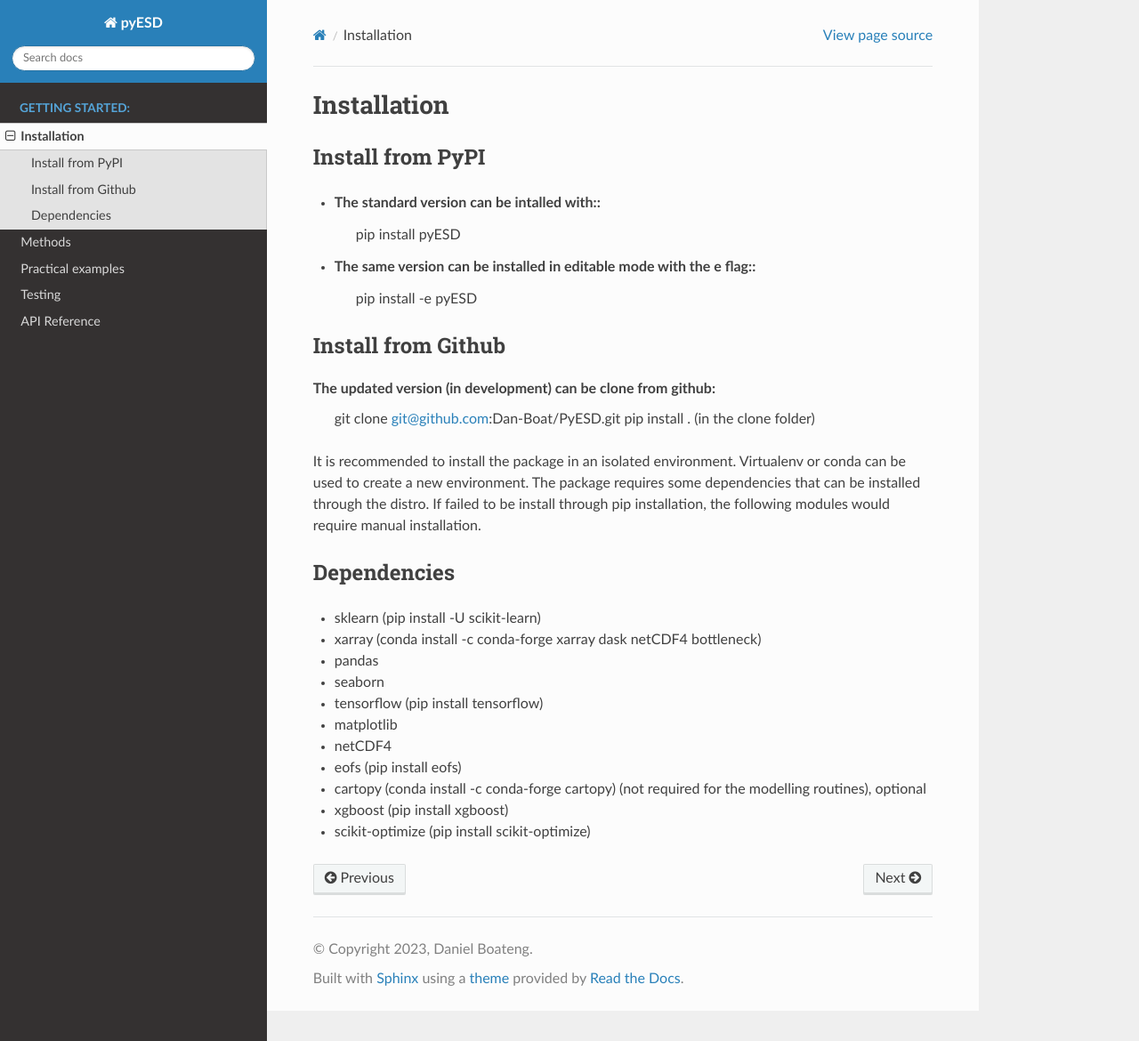
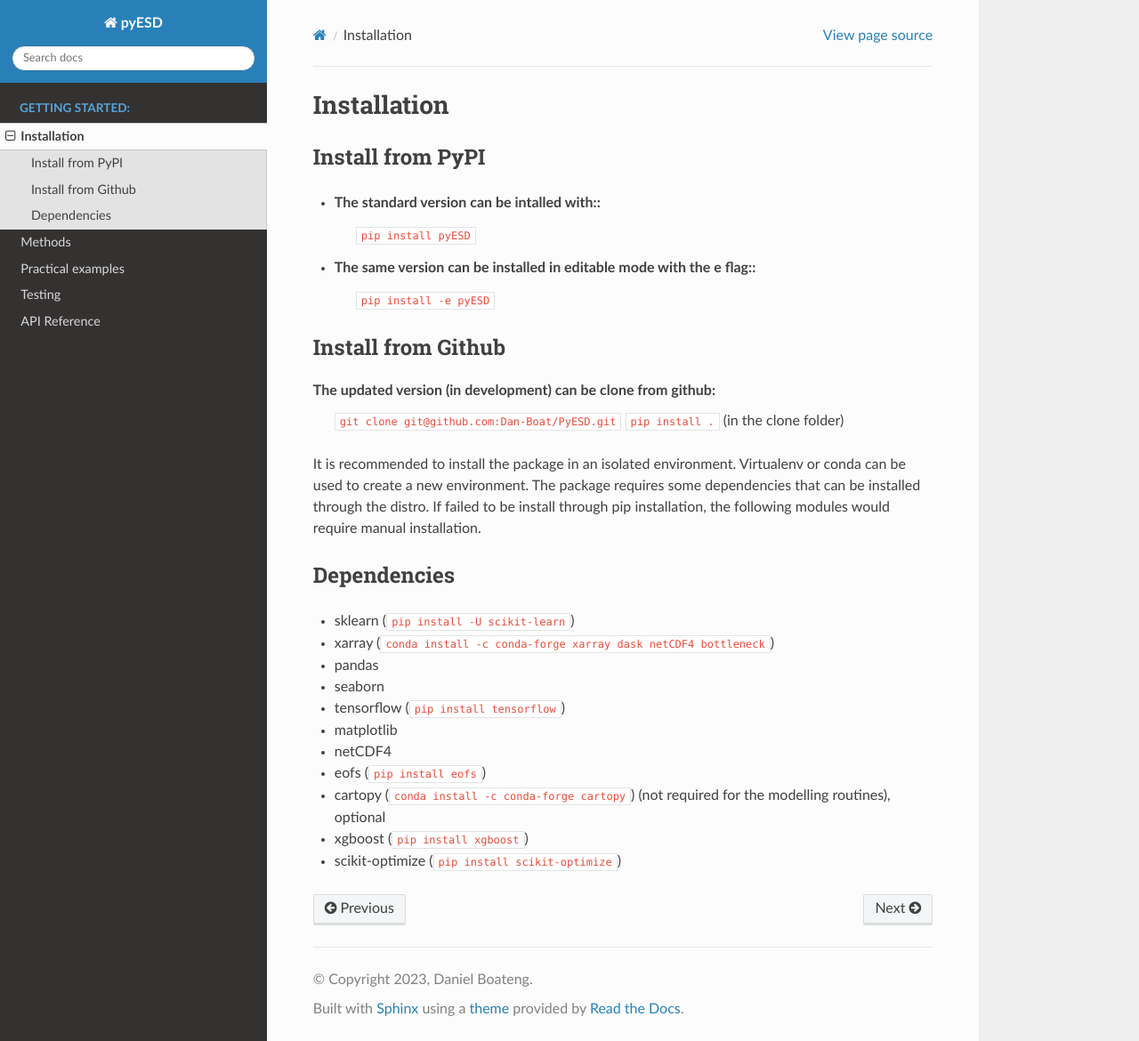
Before and after one commit to Dan-Boat/PyESD, a Sphinx documentation site: the page built from docs/source/installation.rst, in a window 1280 px wide and 1170 px high. Shown: the whole window at 89% size. Built offline with Sphinx 7.4.7 and the Read the Docs theme 2.0.0, drawn with Linux system fonts in a browser that asks for light colours.

Commit message:
changes in the docs files

```diff
--- a/docs/source/installation.rst
+++ b/docs/source/installation.rst
@@ -4,16 +4,16 @@
 Install from PyPI
 -----------------
 - The standard version can be intalled with::
-    pip install pyESD
+    ``pip install pyESD``
 
 - The same version can be installed in editable mode with the e flag::
-    pip install -e pyESD
+    ``pip install -e pyESD``
 
 Install from Github
 -------------------
 The updated version (in development) can be clone from github:
-    git clone git@github.com:Dan-Boat/PyESD.git
-    pip install . (in the clone folder)
+    ``git clone git@github.com:Dan-Boat/PyESD.git``
+    ``pip install .`` (in the clone folder)
 
 It is recommended to install the package in an isolated environment.
 Virtualenv or conda can be used to create a new environment.
@@ -23,14 +23,14 @@
 
 Dependencies
 ------------
-- sklearn (pip install -U scikit-learn)
-- xarray (conda install -c conda-forge xarray dask netCDF4 bottleneck)
+- sklearn (``pip install -U scikit-learn``)
+- xarray (``conda install -c conda-forge xarray dask netCDF4 bottleneck``)
 - pandas
 - seaborn
-- tensorflow (pip install tensorflow)
+- tensorflow (``pip install tensorflow``)
 - matplotlib
 - netCDF4
-- eofs (pip install eofs)
-- cartopy (conda install -c conda-forge cartopy) (not required for the modelling routines), optional
-- xgboost (pip install xgboost)
-- scikit-optimize (pip install scikit-optimize)
+- eofs (``pip install eofs``)
+- cartopy (``conda install -c conda-forge cartopy``) (not required for the modelling routines), optional
+- xgboost (``pip install xgboost``)
+- scikit-optimize (``pip install scikit-optimize``)
--- a/docs/source/methods.rst
+++ b/docs/source/methods.rst
@@ -1,10 +1,11 @@
 Methods
 =======
 The modeling steps and framework require to generate station-based downscaling products are highlighted here. The
-following outline shows a typical example step that can be used to develop a transfer function:
+following outline shows a typical example step that can be used to develop a transfer function.
+
 .. image:: ./imgs/img2.png
    :width: 600
-   :alt: Model Outline
+   :alt: Modeling steps
 
 Modelling framework
 -------------------
```
Also changed, not shown: docs/source/index.rst (+11 -9 lines).
